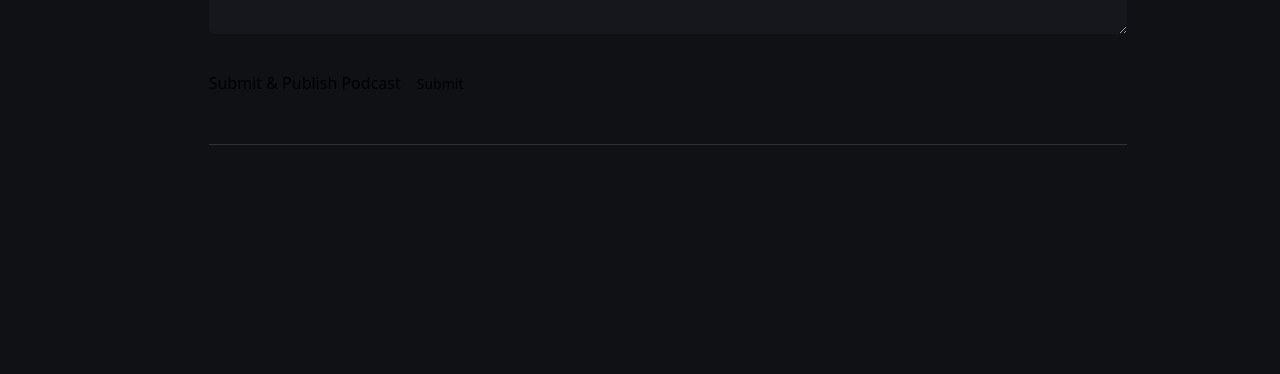
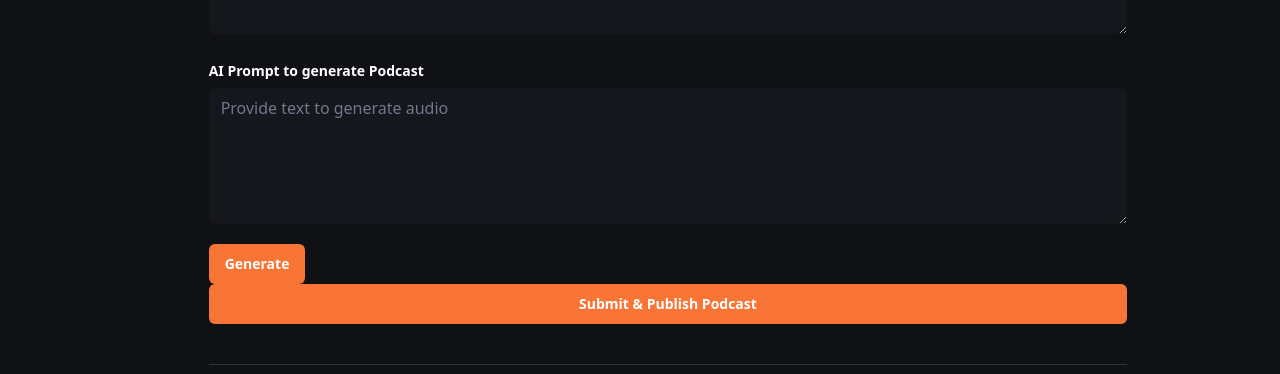
Before and after one commit to yashsontakke/podcastle, a Next.js app: page /create-podcast in a window 1280 px wide. Shown: the part 372-746 px from the top of the page. Built offline with nearby package versions, Linux system fonts and the light colour scheme; no server answers.

Commit message:
generate podcast started

```diff
--- a/app/(root)/create-podcast/page.tsx
+++ b/app/(root)/create-podcast/page.tsx
@@ -24,6 +24,7 @@ import { Label } from "@/components/ui/label"
 import { useState } from "react"
 import { cn } from "@/lib/utils"
 import { Loader } from "lucide-react";
+import GeneratePodcast from "@/components/ui/GeneratePodcast";
 
 const formSchema = z.object({
   podcastTitle: z.string().min(2, {
@@ -41,10 +42,40 @@ const formSchema = z.object({
 const voiceCategories = ['alloy', 'shimmer', 'nova', 'echo', 'fable', 'onyx'];
 
 export default function ProfileForm() {
+
+  const [voiceType, setVoiceType] = useState('');
+
+  const [isSubmitting, setIsSubmitting] = useState(false);
+
+  // voiceType: string;
+  // setAudio: Dispatch<SetStateAction<string>>;
+  // audio: string;
+  // setAudioStorageId: Dispatch<SetStateAction<number | null>>;
+  // voicePrompt: string;
+  // setVoicePrompt: Dispatch<SetStateAction<string>>;
+  // setAudioDuration: Dispatch<SetStateAction<number>>;
+
+  const [audioUrl, setAudioUrl] = useState('');
+
+  const [audioStorageId, setAudioStoregeId] = useState<number | null>(null);
+
+  const [voicePrompt, setVoicePrompt] = useState('');
+
+  const [audioDuration, setAudioDuration] = useState(0);
+
+  const [imagePromt, setImagePromt] = useState('');
+
+  const [imageStorageId, setImageStoreid] = useState<string | null>(null);
+
+  const [imageUrl, setImageUrl] = useState<string | null>(null);
+
+
+
   const form = useForm<z.infer<typeof formSchema>>({
     resolver: zodResolver(formSchema),
     defaultValues: {
       podcastTitle: "",
+      podcastDescription: ""
     },
   })
 
@@ -52,18 +83,13 @@ export default function ProfileForm() {
   function onSubmit(values: z.infer<typeof formSchema>) {
     // Do something with the form values.
     // ✅ This will be type-safe and validated.
-    console.log(values)
+
+    setIsSubmitting(true);
+    console.log("handling submit ")
   }
 
 
-  const [voiceType, setVoiceType] = useState<string | null>(null);
-
-  const [submitting, setIsSubmitting] = useState(false);
-
   return (
-
-
-
     <section className="flex flex-col mt-10">
       <h1 className="text-20 font-bold text-white-1">Create Podcast</h1>
 
@@ -124,18 +150,40 @@ export default function ProfileForm() {
               />
 
             </div>
+
             <div>
-              {submitting ?
-                (<>
-                  Submitting
-                  <Loader size={20} className="animate-spin ml-2" />
-                </>) :
-                (<>
-                  Submit & Publish Podcast
+              {/* // voiceType: string;
+                  // setAudio: Dispatch<SetStateAction<string>>;
+                  // audio: string;
+                  // setAudioStorageId: Dispatch<SetStateAction<number | null>>;
+                  // voicePrompt: string;
+                  // setVoicePrompt: Dispatch<SetStateAction<string>>;
+                  // setAudioDuration: Dispatch<SetStateAction<number>>; */}
 
-                </>)}
-              <Button type="submit">Submit</Button>
+              <GeneratePodcast
+                voiceType={voiceType}
+                setAudio={setAudioUrl}
+                setAudioStorageId={setAudioStoregeId}
+                voicePrompt={voicePrompt}
+                setVoicePrompt={setVoicePrompt}
+                setAudioDuration={setAudioDuration}
+                audio={audioUrl}
+              />
+
+              <div>
+                <Button type="submit" className="text-16 w-full bg-orange-1 py-4 font-extrabold text-white-1 transition-all duration-500 hover:bg-black-1">
+                  {isSubmitting ? (
+                    <>
+                      Submitting
+                      <Loader size={20} className="animate-spin ml-2" />
+                    </>
+                  ) : (
+                    'Submit & Publish Podcast'
+                  )}
+                </Button>
+              </div>
             </div>
+
 
 
 
--- /dev/null
+++ b/components/ui/GeneratePodcast.tsx
@@ -0,0 +1,67 @@
+import { GeneratePodcastProps } from '@/types'
+import { Label } from "@/components/ui/label"
+import { Textarea } from '@/components/ui/textarea'
+import { Button } from "@/components/ui/button"
+import { Loader } from "lucide-react";
+import React, { useState } from 'react'
+
+
+const useGenerator = (props: GeneratePodcastProps) => {
+    const [isGenerating, setIsGenerating] = useState(false);
+
+    const generatePodcast = () => {
+        setIsGenerating(true);
+
+        const timer = setInterval(() => {
+            setIsGenerating(false);
+        }, 2000)
+
+        clearInterval(timer);
+
+        console.log("generating podcast")
+
+    }
+
+
+
+    return { isGenerating, generatePodcast };
+}
+
+
+
+
+const GeneratePodcast = (props: GeneratePodcastProps) => {
+
+    const { isGenerating, generatePodcast } = useGenerator(props);
+
+    return (
+        <div>
+            <div className="flex flex-col gap-2.5">
+                <Label className="text-16 font-bold text-white-1">
+                    AI Prompt to generate Podcast
+                </Label>
+                <Textarea
+                    className="input-class font-light focus-visible:ring-offset-orange-1"
+                    placeholder='Provide text to generate audio'
+                    rows={5}
+                    value={props.voicePrompt}
+                    onChange={(e) => props.setVoicePrompt(e.target.value)}
+                />
+            </div>
+            <div className="mt-5 w-full max-w-[200px]">
+                <Button type="submit" className="text-16 bg-orange-1 py-4 font-bold text-white-1" onClick={generatePodcast}>
+                    {isGenerating ? (
+                        <>
+                            Generating
+                            <Loader size={20} className="animate-spin ml-2" />
+                        </>
+                    ) : (
+                        'Generate'
+                    )}
+                </Button>
+            </div>
+        </div>
+    )
+}
+
+export default GeneratePodcast
```
Also changed, not shown: types/index.tsx (+113 -113 lines).
